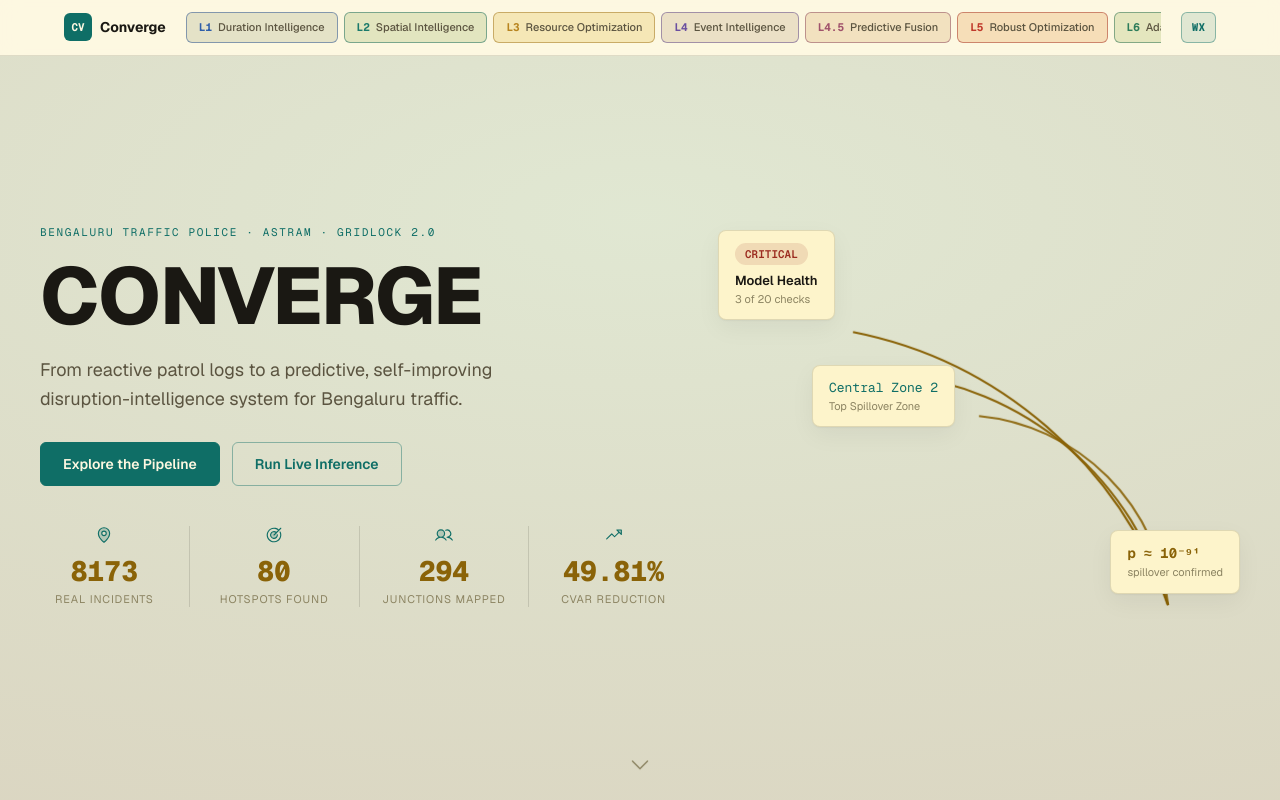
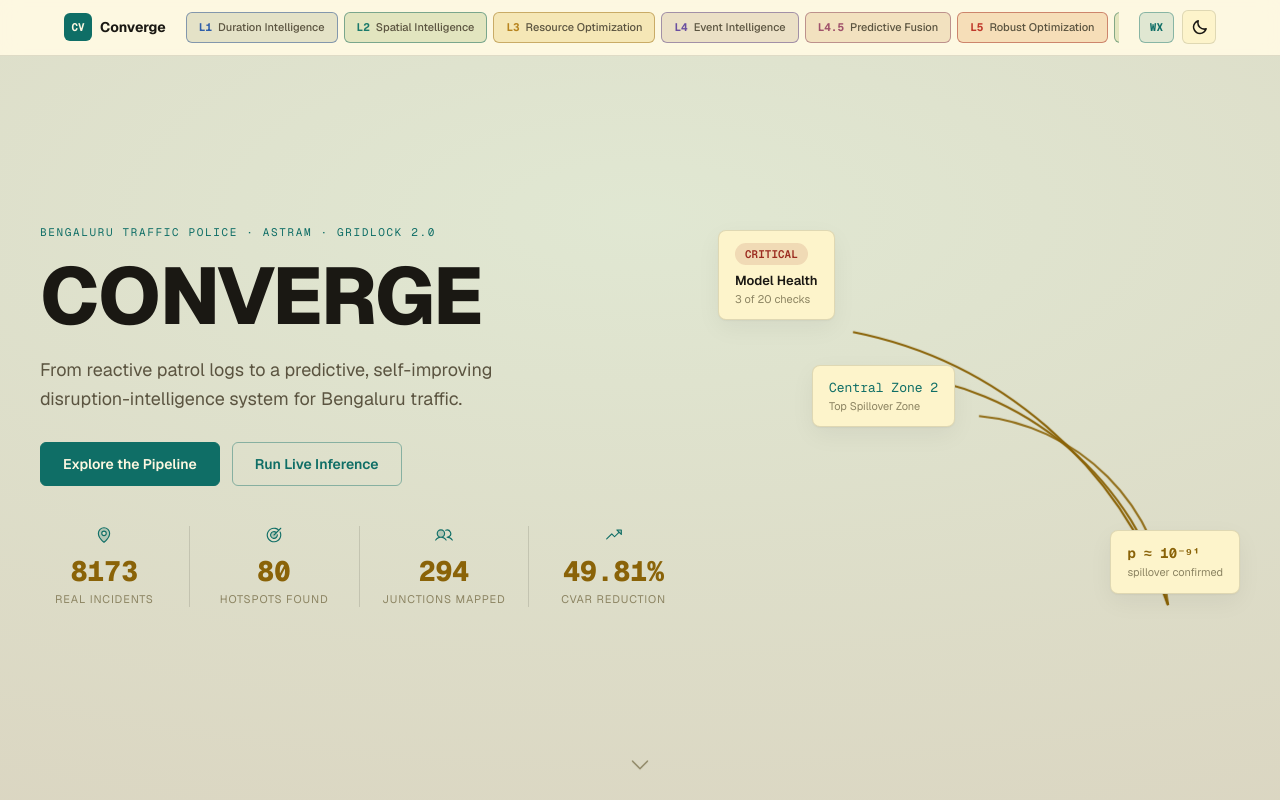
Before and after one commit to pvkacode/Converge-AI-powered-Event-Traffic-Intelligence, a Next.js app in the folder dashboard/: page / in a window 1280 px wide. Shown: the top 800 px of the page. Built offline with nearby package versions, Linux system fonts and the light colour scheme; no server answers.

Commit message:
Add theme toggle to hero nav and remove read-only topbar label.
Hero landing gets sun/moon control matching the dashboard; strip redundant read-only text from the top bar.

```diff
--- a/dashboard/components/Topbar.tsx
+++ b/dashboard/components/Topbar.tsx
@@ -17,9 +17,6 @@
         <span className="topbar-title">{title}</span>
       </div>
       <div className="topbar-actions">
-        <span className="dim mono" style={{ fontSize: 11 }}>
-          read-only frontend
-        </span>
         <button
           className="iconbtn"
           onClick={toggle}
--- a/dashboard/components/hero/HeroLayerNav.tsx
+++ b/dashboard/components/hero/HeroLayerNav.tsx
@@ -1,9 +1,13 @@
 "use client";
 
 import Link from "next/link";
+import { Sun, Moon } from "@phosphor-icons/react";
+import { useTheme } from "@/components/ThemeProvider";
 import { ALL_LAYERS, LAYER_COLORS } from "./constants";
 
 export function HeroLayerNav() {
+  const { theme, toggle } = useTheme();
+
   return (
     <nav className="hero-top-nav" aria-label="Jump to pipeline layer">
       <div className="hero-top-nav-inner">
@@ -35,9 +39,20 @@
           })}
         </div>
 
-        <Link href="/worked-example" className="hero-top-wx" title="Worked Example — full inference trace">
-          WX
-        </Link>
+        <div className="hero-top-actions">
+          <Link href="/worked-example" className="hero-top-wx" title="Worked Example — full inference trace">
+            WX
+          </Link>
+          <button
+            type="button"
+            className="hero-top-theme iconbtn"
+            onClick={toggle}
+            aria-label={`Switch to ${theme === "light" ? "dark" : "light"} theme`}
+            title={`Switch to ${theme === "light" ? "dark" : "light"} theme`}
+          >
+            {theme === "light" ? <Moon size={17} weight="bold" /> : <Sun size={17} weight="bold" />}
+          </button>
+        </div>
       </div>
     </nav>
   );
--- a/dashboard/components/hero/hero.css
+++ b/dashboard/components/hero/hero.css
@@ -170,6 +170,31 @@
 .hero-top-wx:hover {
   text-decoration: none;
   background: color-mix(in srgb, var(--hero-accent) 18%, var(--hero-surface));
+}
+
+.hero-top-actions {
+  display: flex;
+  align-items: center;
+  gap: 8px;
+  flex-shrink: 0;
+}
+
+.hero-top-theme {
+  width: 34px;
+  height: 34px;
+  padding: 0;
+  display: inline-flex;
+  align-items: center;
+  justify-content: center;
+  border-radius: var(--r-sm);
+  border: 1px solid var(--hero-border);
+  background: var(--hero-surface);
+  color: var(--hero-ink);
+  cursor: pointer;
+}
+
+.hero-top-theme:hover {
+  background: var(--surface-2);
 }
 
 @media (min-width: 720px) {
```
